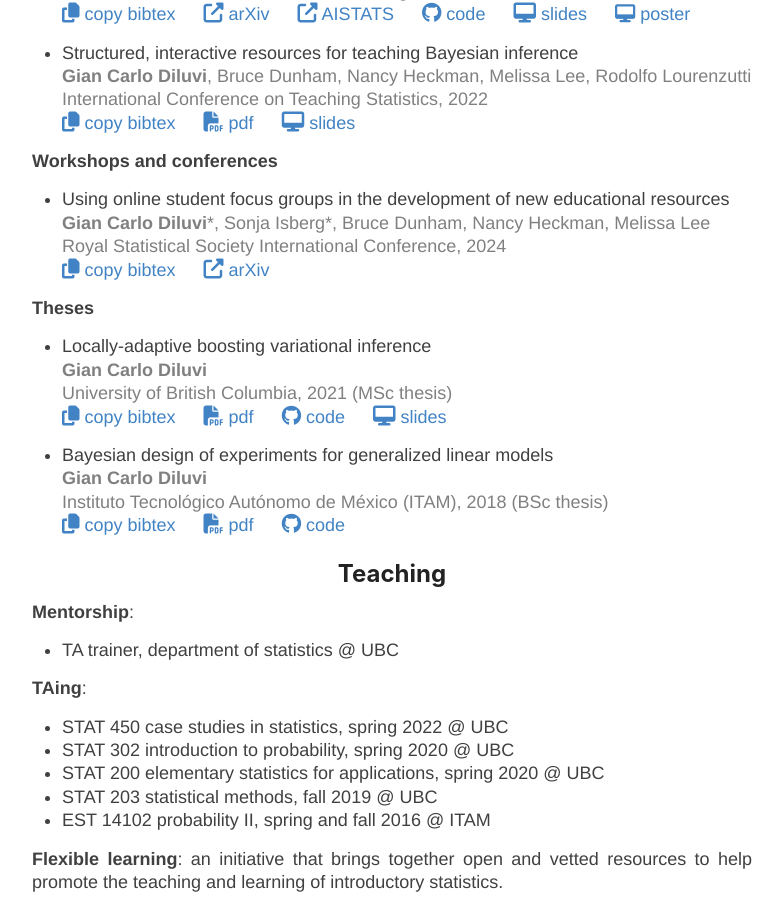
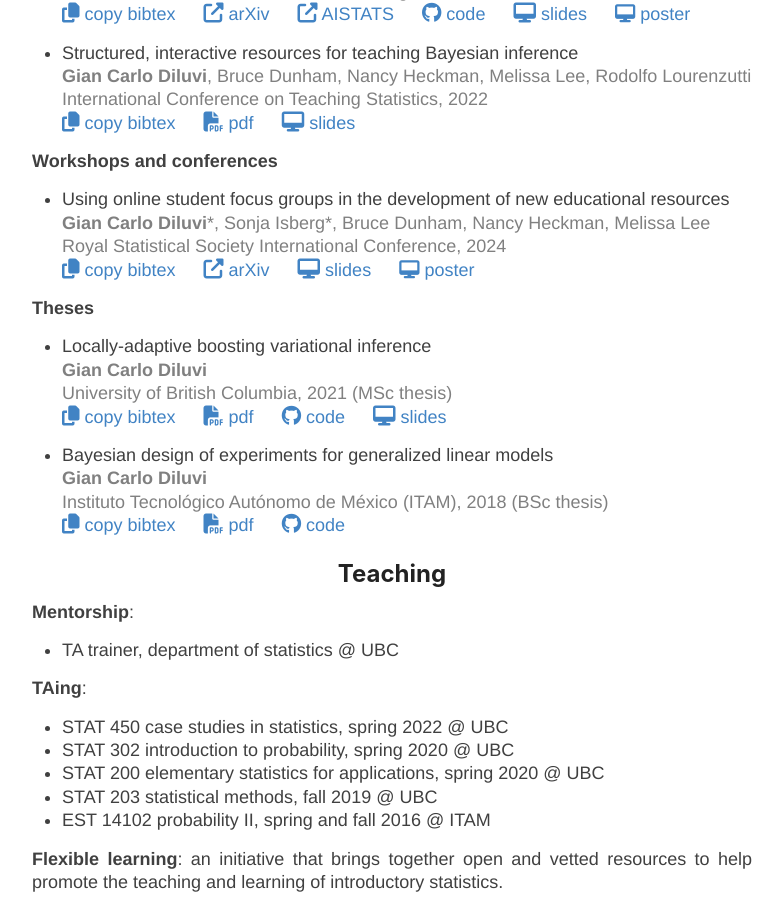
Before and after one commit to giankdiluvi/giankdiluvi.github.io, a Jekyll site: the page built from index.md, in a window 1280 px wide and 900 px high, scrolled down 1496 px. Shown: the whole window, without its empty margins (248-1031 px from the left). Built offline with Jekyll 4.4.1, drawn with Linux system fonts in a browser that asks for light colours; nearby versions of some CDN libraries; our own code applies the rules of GitHub Pages for plain Markdown files.

Commit message:
add rss poster and slides

```diff
--- a/index.md
+++ b/index.md
@@ -142,7 +142,15 @@
 </a> &emsp;
 <a href="https://arxiv.org/abs/2304.00149">
   <i class="fas fa-external-link-alt" style="font-size:20px"></i> arXiv
+</a> &emsp;
+<a href="https://docs.google.com/presentation/d/1lh8LXMPPWl0l_Mlz0tVMqh9-Kl7z94sIrGqht-z2WkM/edit?usp=sharing">
+  <i class="fas fa-desktop" style="font-size:20px"></i> slides
+</a>  &emsp;
+<a href="https://docs.google.com/presentation/d/1LhVFka85JqaAQteqclnva9-yhszo8KOfeqDSR1uYVZk/edit?usp=sharing">
+<i class="fas fa-desktop"></i> poster
 </a>
+
+
 
 **Theses**
 
```
Also changed, not shown: 5 other files.
